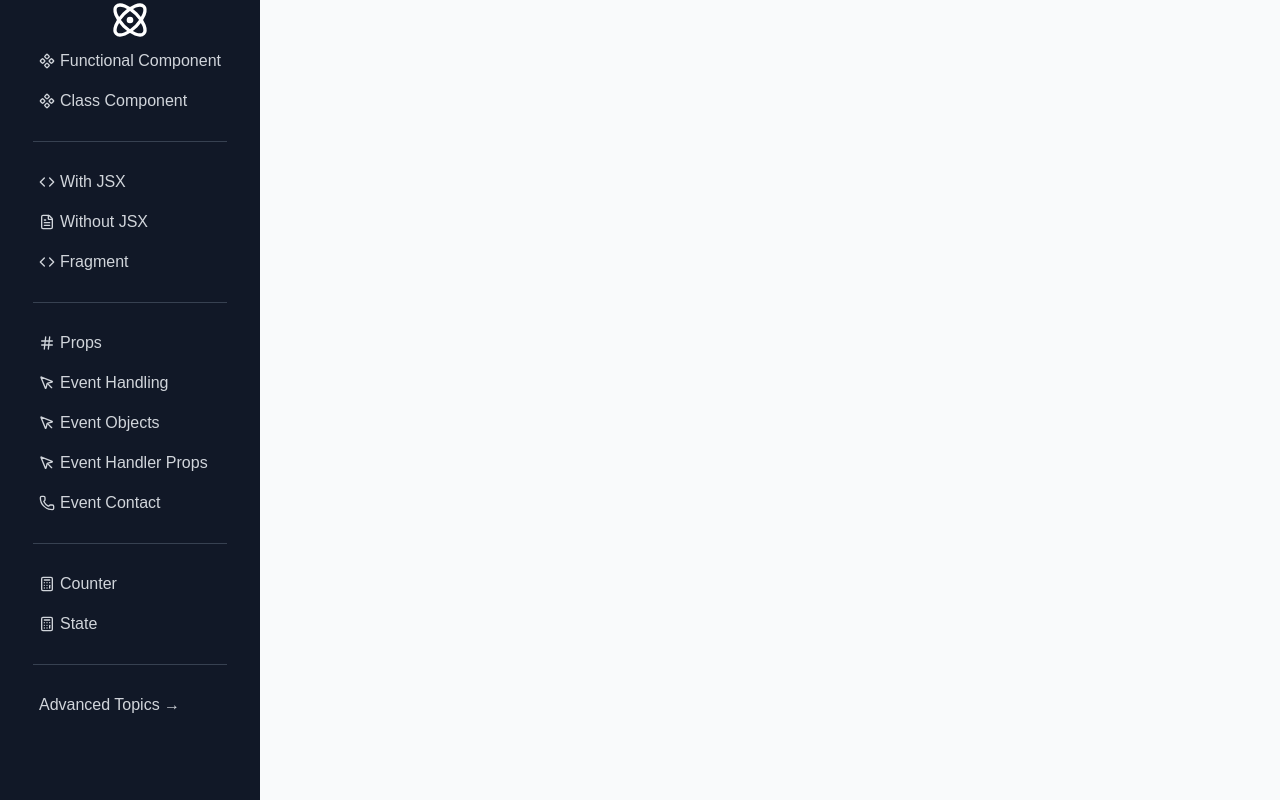
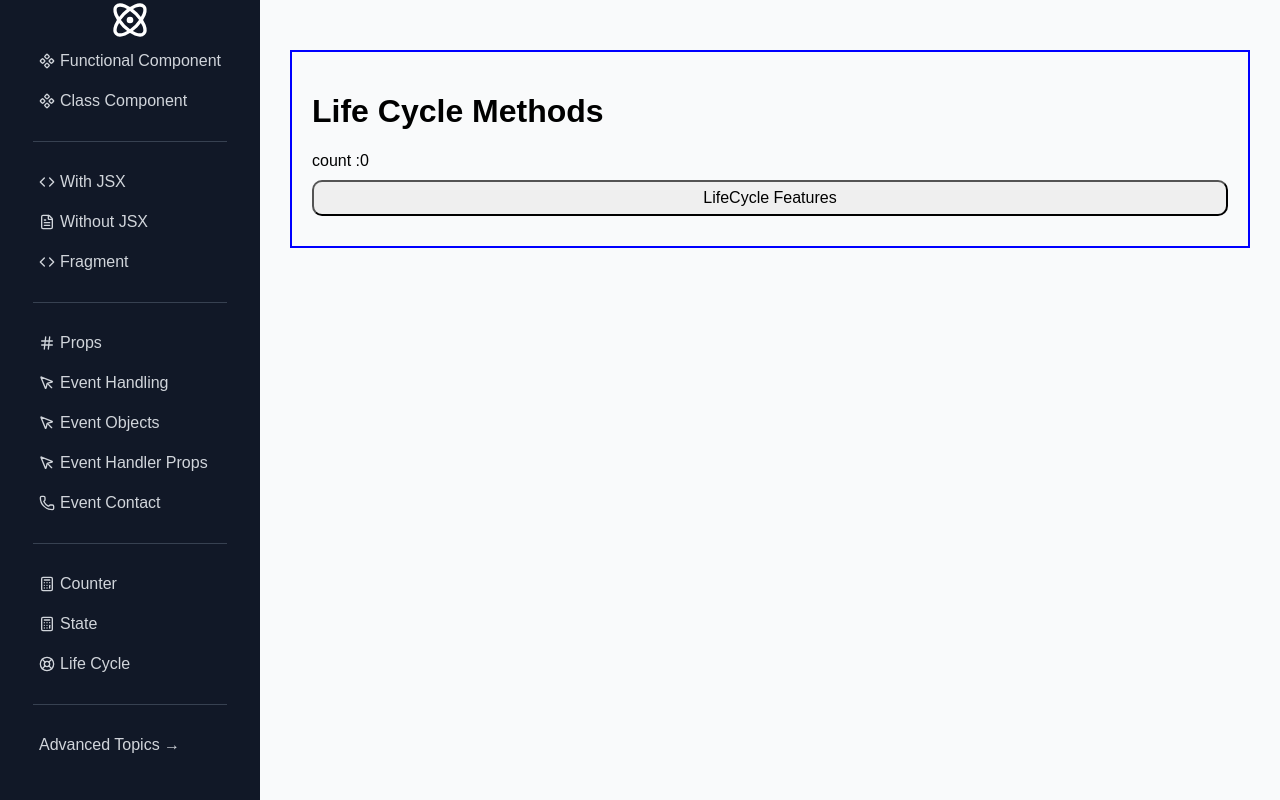
Before and after one commit to mahapatra079/my-app, a React (Create React App) app: page /life-cycle in a window 1280 px wide. Built offline with nearby package versions, Linux system fonts and the light colour scheme.

Commit message:
LifeCycle

```diff
--- a/src/App.js
+++ b/src/App.js
@@ -13,6 +13,7 @@ import EventHandlerProps from "./components/event-handling/EventHandlerProps";
 import { EventContact } from "./components/event-handling/EventContact";
 import { Counter } from "./components/state-management/Counter";
 import { StateCounter } from "./components/state-management/StateCounter";
+import { LifeCycle } from "./components/lifeCycle-methods/LifeCycle";
 import AddContacts from "./components/redux/phone-book/add-contacts";
 
 import {
@@ -24,6 +25,7 @@ import {
   Phone,
   Calculator,
   Atom,
+  LifeBuoy,
 
 } from "lucide-react";
 
@@ -52,21 +54,23 @@ export default function App() {
             <nav className="nav">
               <Link to="/functional-component"><Component size={16} /> Functional Component</Link>
               <Link to="/class-component"><Component size={16} /> Class Component</Link>
-              <hr/>
+                <hr/>
               <Link to="/jsx-version"><Code size={16} /> With JSX</Link>
               <Link to="/without-jsx"><FileText size={16} /> Without JSX</Link>
               <Link to="/fragment"><Code size={16} /> Fragment</Link>
-              <hr />
+                <hr />
               <Link to="/props"><Hash size={16} /> Props</Link>
               <Link to="/event-handling"><MousePointer size={16} /> Event Handling</Link>
               <Link to="/event-objects"><MousePointer size={16} /> Event Objects</Link>
               <Link to="/event-handler-props"><MousePointer size={16} /> Event Handler Props</Link>
               <Link to="/event-contact"><Phone size={16} /> Event Contact</Link>
-              <hr />
+                <hr />
               <Link to="/counter"><Calculator size={16} /> Counter</Link>
               <Link to="/state"><Calculator size={16} /> State</Link>
-              <hr />
+              <Link to="/life-cycle"><LifeBuoy size={16} /> Life Cycle</Link>
+                <hr />
               <Link to="/advanced">Advanced Topics →</Link>
+
             </nav>
           </>
         )}
@@ -109,6 +113,9 @@ export default function App() {
           <Route path="/event-contact" element={<EventContact />} />
           <Route path="/counter" element={<Counter />} />
           <Route path="/state" element={<StateCounter />} />
+          <Route path="/life-cycle" element={<LifeCycle />} />
+
+
 
           {/* ADVANCED ROUTES */}
           <Route path="/advanced" element={
--- /dev/null
+++ b/src/components/lifeCycle-methods/LifeCycle.js
@@ -0,0 +1,45 @@
+import { useEffect, useState } from "react";
+
+export const LifeCycle = () => {
+
+    const [count, setCount] = useState(0);
+
+    const handleCycle = () => {
+        setCount(count + 1);
+        console.log('Button Clicked', count);
+    }
+
+    // Mounting
+    useEffect (()=> {
+        console.log('useEffect called Mounting');
+    }, [])
+    // Runs once, when the component is mounted
+
+    // Updating
+     useEffect (()=> {
+       console.log('useEffect called updating',count);
+     }, [count])
+    // React re-renders new state value after updating state value
+
+    // Unmounting
+    useEffect(() => {
+        return () => {
+            console.log('useEffect called unmounting');
+        };
+    }, []);
+
+    return(
+        <div className="toggle">
+            <h1>Life Cycle Methods</h1>
+            <span>count :{ count }</span>
+            <button type="button" className="addBtn" onClick={handleCycle}>LifeCycle Features</button>
+        </div>
+    );
+
+}
+
+// If you see logs twice in development:
+// useEffect called Mounting
+// useEffect called unmounting
+// useEffect called Mounting
+// This is because of React Strict Mode (dev only).
```
